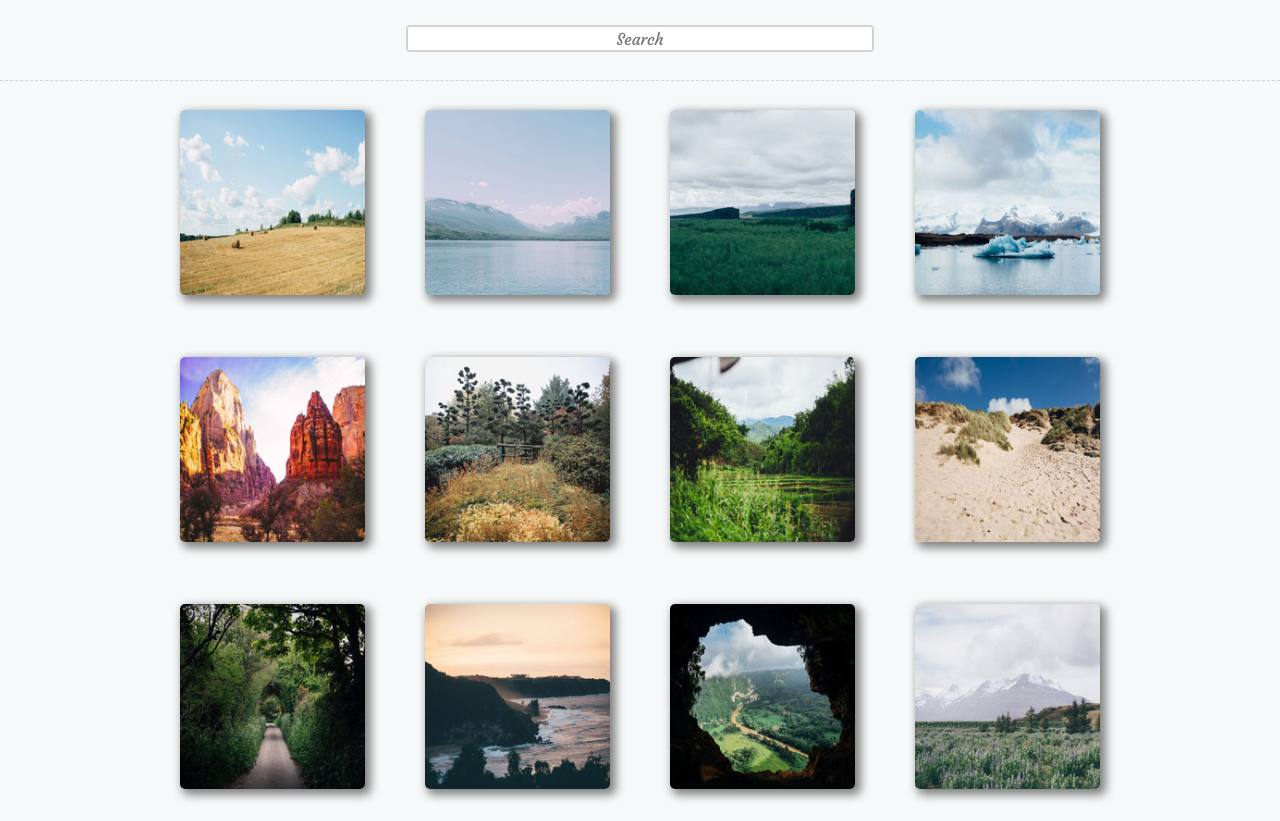
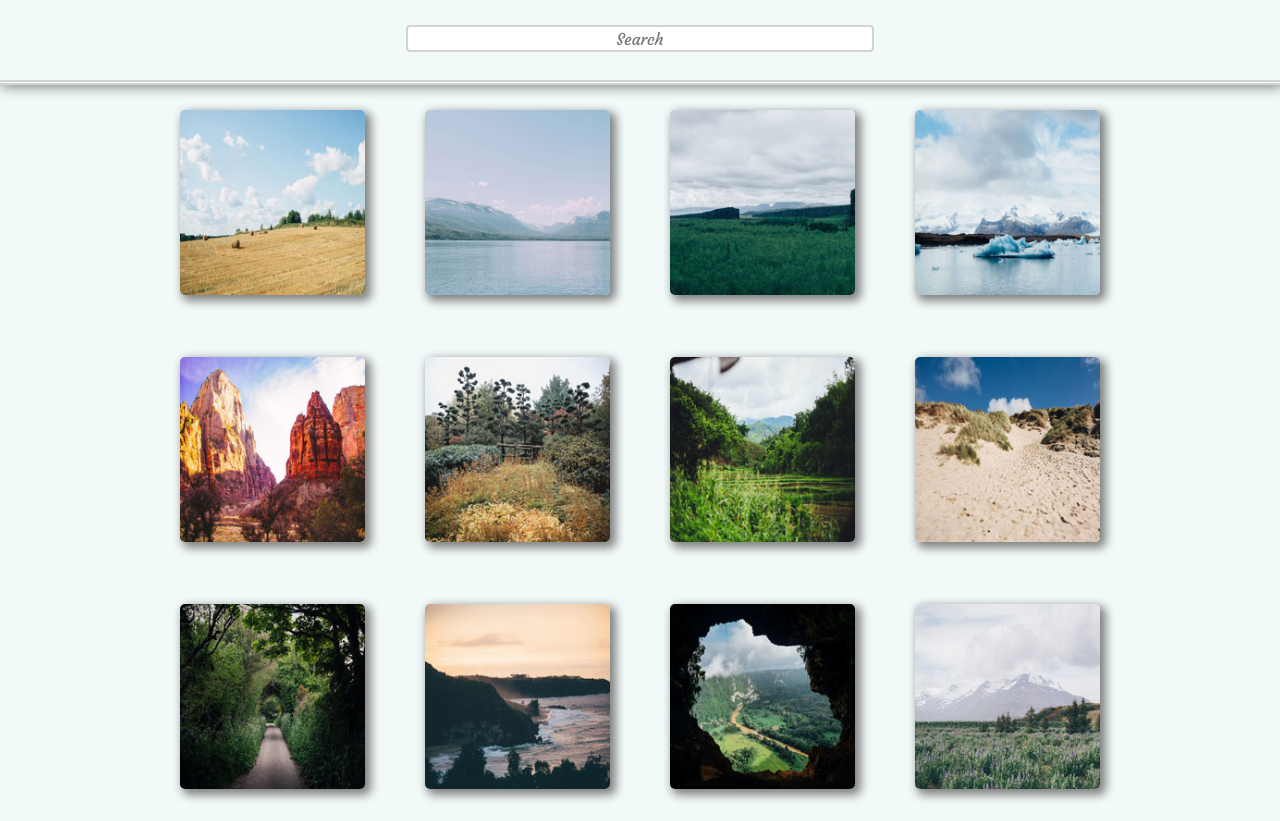
Before and after one commit to chrisnelsonfitt/Treehouse-Lightbox, a plain HTML site: page index.html in a window 1280 px wide. Drawn offline with nearby package versions, Linux system fonts and the light colour scheme; some packages are replaced by stand-ins of ours; a script that the page names is missing.

Commit message:
box-shadow

```diff
--- a/css/styles.css
+++ b/css/styles.css
@@ -1,5 +1,5 @@
 html, header, input{
-    background:#F6F9F9;
+    background:#F1F9F9;
     color:#9EB1B1;
     font-family: 'Courgette', cursive;
 }
@@ -10,7 +10,8 @@ header{
     height: 80px;
     position: fixed;
     z-index:200;
-    border-bottom: dashed 1px lightgrey;
+    border-bottom: double 5px lightgrey;
+    box-shadow: 2px 1px 12px 1px grey;
 }
 a{
 text-decoration: none;
```
